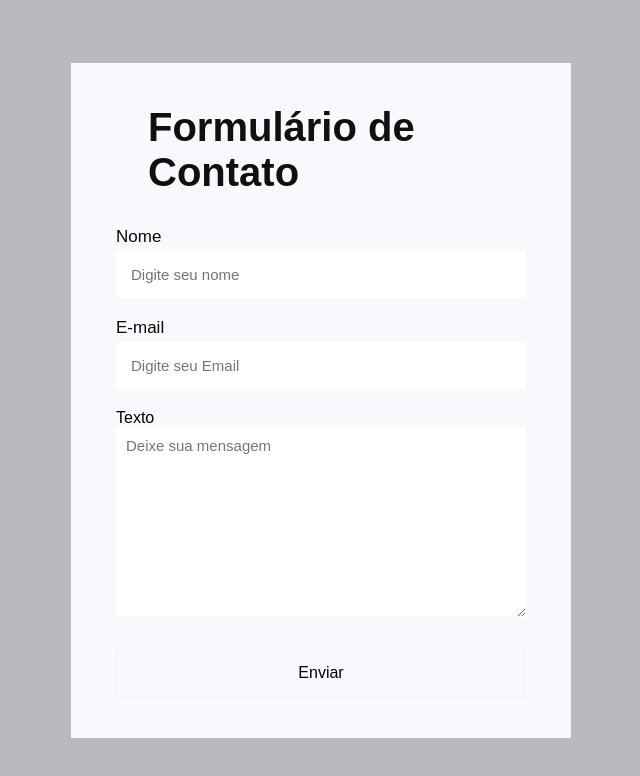
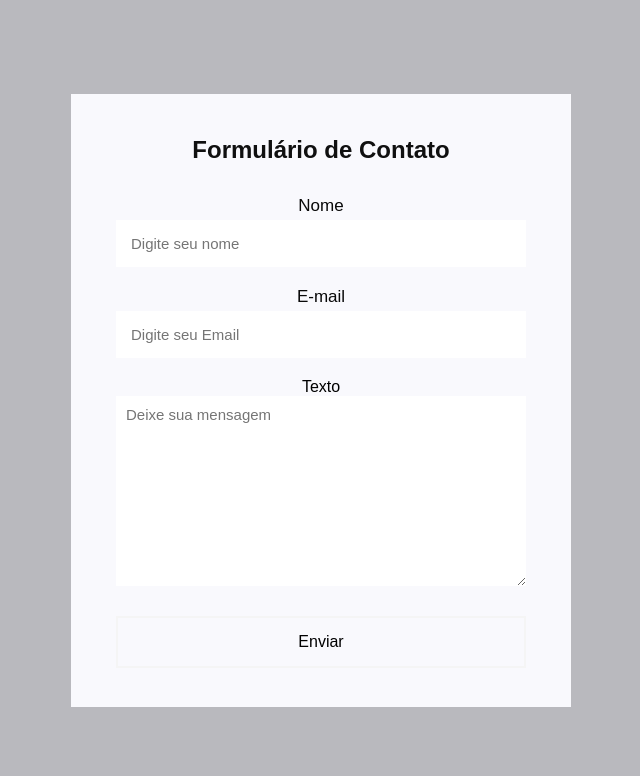
Before and after one commit to Daipietro30/formulariodecontato, a plain HTML site: page index.html in a window 1280 px wide. Shown: the whole page, without its empty margins (319-959 px from the left). Drawn offline with Linux system fonts and the light colour scheme.

```diff
--- a/style.css
+++ b/style.css
@@ -11,6 +11,7 @@
     justify-content: center;
     min-height:100vh;
     background: #b9b9be;
+    text-align: center;
 }
 
 section{
@@ -25,7 +26,7 @@
 
 section h2{
  color: #101010;
- font-size: 2.5rem;
+ font-size: 1.5rem;
  margin: 2rem;
 }
 
```
